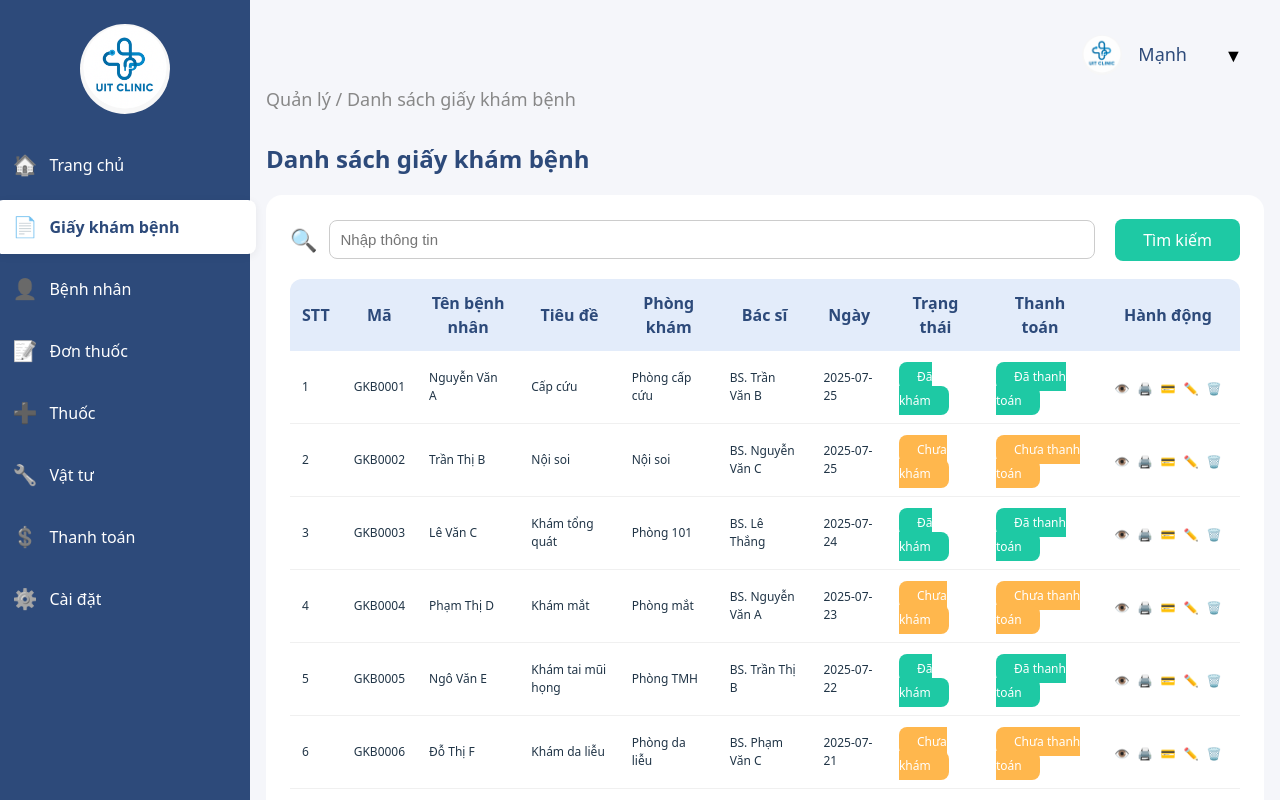
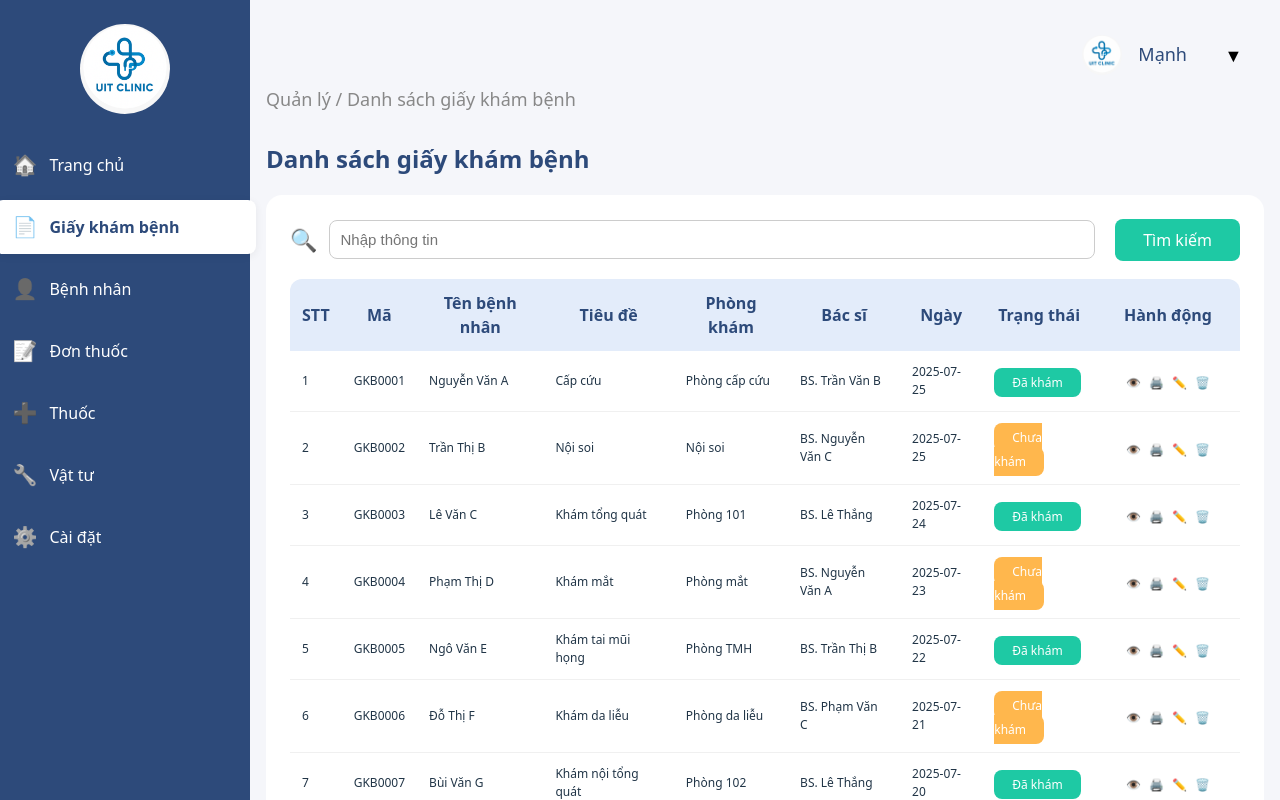
Before and after one commit to tolinh91/UITClinic, a React (Vite) app in the folder frontend/phongmach/: page /qlgkb in a window 1280 px wide. Shown: the top 800 px of the page. Built offline with nearby package versions, Linux system fonts and the light colour scheme.

Commit message:
Delete Thanh toan

```diff
--- a/frontend/phongmach/src/App.tsx
+++ b/frontend/phongmach/src/App.tsx
@@ -13,7 +13,6 @@ import PrintGKB from './pages/GiayKhamBenh/PrintGKB';
 import QLBenhNhan from './pages/BenhNhan/QLBenhNhan';
 import QLDonThuoc from './pages/DonThuoc/QLDonThuoc';
 import QLVatTu from './pages/VatTu/QLVatTu';
-import ThanhToan from './pages/ThanhToan/ThanhToan';
 import CaiDat from './pages/CaiDat/CaiDat';
 import CreateDT from './pages/DonThuoc/CreateDT';
 import QLThuoc from './pages/Thuoc/QLThuoc';
@@ -37,7 +36,6 @@ function App() {
         <Route path="/qlbenhnhan" element={<QLBenhNhan />} />
         <Route path="/qldonthuoc" element={<QLDonThuoc />} />
         <Route path="/qlvattu" element={<QLVatTu />} />
-        <Route path="/thanhtoan" element={<ThanhToan />} />
         <Route path="/caidat" element={<CaiDat />} />
         <Route path="/qldonthuoc/tao" element={<CreateDT />} />
         <Route path="/thuoc" element={<QLThuoc />} />
--- a/frontend/phongmach/src/pages/BenhNhan/CreateBN.tsx
+++ b/frontend/phongmach/src/pages/BenhNhan/CreateBN.tsx
@@ -10,7 +10,6 @@ const sidebarItems = [
   { label: "Đơn thuốc", icon: "📝", route: "/qldonthuoc" },
   { label: "Thuốc", icon: "➕", route: "/thuoc" },
   { label: "Vật tư", icon: "🔧", route: "/qlvattu" },
-  { label: "Thanh toán", icon: "💲", route: "/thanhtoan" },
   { label: "Hỗ trợ kỹ thuật", icon: "💡", route: "/hotro" },
   { label: "Cài đặt", icon: "⚙️", route: "/caidat" },
 ];
--- a/frontend/phongmach/src/pages/DonThuoc/CreateDT.tsx
+++ b/frontend/phongmach/src/pages/DonThuoc/CreateDT.tsx
@@ -9,7 +9,6 @@ const sidebarItems = [
   { label: "Đơn thuốc", icon: "📝", route: "/qldonthuoc" },
   { label: "Thuốc", icon: "➕", route: "/thuoc" },
   { label: "Vật tư", icon: "🔧", route: "/qlvattu" },
-  { label: "Thanh toán", icon: "💲", route: "/thanhtoan" },
   { label: "Hỗ trợ kỹ thuật", icon: "💡", route: "/hotro" },
   { label: "Cài đặt", icon: "⚙️", route: "/caidat" },
 ];
--- a/frontend/phongmach/src/pages/DonThuoc/QLDonThuoc.tsx
+++ b/frontend/phongmach/src/pages/DonThuoc/QLDonThuoc.tsx
@@ -9,7 +9,6 @@ const sidebarItems = [
   { label: "Đơn thuốc", icon: "📝", route: "/qldonthuoc" },
   { label: "Thuốc", icon: "➕", route: "/thuoc" },
   { label: "Vật tư", icon: "🔧", route: "/qlvattu" },
-  { label: "Thanh toán", icon: "💲", route: "/thanhtoan" },
   { label: "Hỗ trợ kỹ thuật", icon: "💡", route: "/hotro" },
   { label: "Cài đặt", icon: "⚙️", route: "/caidat" },
 ];
--- a/frontend/phongmach/src/pages/GiayKhamBenh/DetailGKB.tsx
+++ b/frontend/phongmach/src/pages/GiayKhamBenh/DetailGKB.tsx
@@ -9,7 +9,6 @@ const sidebarItems = [
   { label: "Đơn thuốc", icon: "📝", route: "/qldonthuoc" },
   { label: "Thuốc", icon: "➕", route: "/thuoc" },
   { label: "Vật tư", icon: "🔧", route: "/qlvattu" },
-  { label: "Thanh toán", icon: "💲", route: "/thanhtoan" },
   { label: "Cài đặt", icon: "⚙️", route: "/caidat" },
 ];
 
@@ -20,7 +19,6 @@ const info = {
   patient: "Mạnh",
   room: "Phòng xét nghiệm",
   status: "Đã khám",
-  payment: "Đã thanh toán",
   doctor: "Lê Thắng",
   price: "300.000 VNĐ",
 };
@@ -180,8 +178,8 @@ const DetailGKB: React.FC = () => {
                 <tr>
                   <td style={{ padding: '6px 8px', color: '#222' }}><b>Tên bác sĩ:</b></td>
                   <td style={{ padding: '6px 8px' }}>{info.doctor}</td>
-                  <td style={{ padding: '6px 8px', color: '#222' }}><b>Thanh toán:</b></td>
-                  <td style={{ padding: '6px 8px', color: '#1ec9a4' }}>{info.payment}</td>
+                  <td></td>
+                  <td></td>
                 </tr>
                 <tr>
                   <td style={{ padding: '6px 8px', color: '#222' }}><b>Giá:</b></td>
--- a/frontend/phongmach/src/pages/GiayKhamBenh/PrintGKB.tsx
+++ b/frontend/phongmach/src/pages/GiayKhamBenh/PrintGKB.tsx
@@ -13,7 +13,7 @@ const PrintGKB: React.FC = () => {
             <tr><td style={{ padding: 6 }}>Mã giấy khám bệnh:</td><td>GKB00001</td><td>Tiêu đề:</td><td>Tổng quát</td></tr>
             <tr><td style={{ padding: 6 }}>STT khám:</td><td>1</td><td>Tên bệnh nhân:</td><td>Mạnh</td></tr>
             <tr><td style={{ padding: 6 }}>Tên phòng khám:</td><td>Phòng xét nghiệm</td><td>Trạng thái:</td><td style={{ color: '#1ec9a4' }}>Đã khám</td></tr>
-            <tr><td style={{ padding: 6 }}>Tên bác sĩ:</td><td>Lê Thắng</td><td>Thanh toán:</td><td style={{ color: '#1ec9a4' }}>Đã thanh toán</td></tr>
+            <tr><td style={{ padding: 6 }}>Tên bác sĩ:</td><td>Lê Thắng</td><td></td><td></td></tr>
             <tr><td style={{ padding: 6 }}>Giá:</td><td style={{ color: '#1ec9a4' }}>300.000 VNĐ</td><td></td><td></td></tr>
           </tbody>
         </table>
--- a/frontend/phongmach/src/pages/GiayKhamBenh/QLGKB.tsx
+++ b/frontend/phongmach/src/pages/GiayKhamBenh/QLGKB.tsx
@@ -9,7 +9,6 @@ const sidebarItems = [
   { label: "Đơn thuốc", icon: "📝", route: "/qldonthuoc" },
   { label: "Thuốc", icon: "➕", route: "/thuoc" },
   { label: "Vật tư", icon: "🔧", route: "/qlvattu" },
-  { label: "Thanh toán", icon: "💲", route: "/thanhtoan" },
   { label: "Cài đặt", icon: "⚙️", route: "/caidat" },
 ];
 
@@ -23,7 +22,6 @@ const initialData = [
     doctor: "BS. Trần Văn B",
     date: "2025-07-25",
     status: "Đã khám",
-    payment: "Đã thanh toán",
   },
   {
     id: 2,
@@ -34,7 +32,6 @@ const initialData = [
     doctor: "BS. Nguyễn Văn C",
     date: "2025-07-25",
     status: "Chưa khám",
-    payment: "Chưa thanh toán",
   },
   {
     id: 3,
@@ -45,7 +42,6 @@ const initialData = [
     doctor: "BS. Lê Thắng",
     date: "2025-07-24",
     status: "Đã khám",
-    payment: "Đã thanh toán",
   },
   {
     id: 4,
@@ -56,7 +52,6 @@ const initialData = [
     doctor: "BS. Nguyễn Văn A",
     date: "2025-07-23",
     status: "Chưa khám",
-    payment: "Chưa thanh toán",
   },
   {
     id: 5,
@@ -67,7 +62,6 @@ const initialData = [
     doctor: "BS. Trần Thị B",
     date: "2025-07-22",
     status: "Đã khám",
-    payment: "Đã thanh toán",
   },
   {
     id: 6,
@@ -78,7 +72,6 @@ const initialData = [
     doctor: "BS. Phạm Văn C",
     date: "2025-07-21",
     status: "Chưa khám",
-    payment: "Chưa thanh toán",
   },
   {
     id: 7,
@@ -89,7 +82,6 @@ const initialData = [
     doctor: "BS. Lê Thắng",
     date: "2025-07-20",
     status: "Đã khám",
-    payment: "Đã thanh toán",
   },
   {
     id: 8,
@@ -100,7 +92,6 @@ const initialData = [
     doctor: "BS. Nguyễn Văn A",
     date: "2025-07-19",
     status: "Chưa khám",
-    payment: "Chưa thanh toán",
   },
   {
     id: 9,
@@ -111,7 +102,6 @@ const initialData = [
     doctor: "BS. Trần Thị B",
     date: "2025-07-18",
     status: "Đã khám",
-    payment: "Đã thanh toán",
   },
   {
     id: 10,
@@ -122,7 +112,6 @@ const initialData = [
     doctor: "BS. Phạm Văn C",
     date: "2025-07-17",
     status: "Chưa khám",
-    payment: "Chưa thanh toán",
   },
   {
     id: 11,
@@ -133,7 +122,6 @@ const initialData = [
     doctor: "BS. Lê Thắng",
     date: "2025-07-16",
     status: "Đã khám",
-    payment: "Đã thanh toán",
   },
   {
     id: 12,
@@ -144,7 +132,6 @@ const initialData = [
     doctor: "BS. Nguyễn Văn A",
     date: "2025-07-15",
     status: "Chưa khám",
-    payment: "Chưa thanh toán",
   },
 ];
 
@@ -306,14 +293,13 @@ function QLGKB() {
                     <th style={{ padding: 12 }}>Bác sĩ</th>
                     <th style={{ padding: 12 }}>Ngày</th>
                     <th style={{ padding: 12 }}>Trạng thái</th>
-                    <th style={{ padding: 12 }}>Thanh toán</th>
                     <th style={{ padding: 12 }}>Hành động</th>
                   </tr>
                 </thead>
                 <tbody>
                   {filtered.length === 0 ? (
                     <tr>
-                      <td colSpan={10} style={{ textAlign: 'center', padding: 32, color: '#888' }}>Không có dữ liệu phù hợp.</td>
+                      <td colSpan={9} style={{ textAlign: 'center', padding: 32, color: '#888' }}>Không có dữ liệu phù hợp.</td>
                     </tr>
                   ) : (
                     filtered.map((item, idx) => (
@@ -332,13 +318,6 @@ function QLGKB() {
                             <span style={{ background: '#ffb74d', color: '#fff', borderRadius: 8, padding: '6px 18px', fontWeight: 500, fontSize: 12 }}>Chưa khám</span>
                           )}
                         </td>
-                        <td style={{ padding: 12 }}>
-                          {item.payment === "Đã thanh toán" ? (
-                            <span style={{ background: '#1ec9a4', color: '#fff', borderRadius: 8, padding: '6px 18px', fontWeight: 500, fontSize: 12 }}>Đã thanh toán</span>
-                          ) : (
-                            <span style={{ background: '#ffb74d', color: '#fff', borderRadius: 8, padding: '6px 18px', fontWeight: 500, fontSize: 12 }}>Chưa thanh toán</span>
-                          )}
-                        </td>
                         <td style={{ padding: 12, textAlign: 'center', minWidth: 120 }}>
                           <span
                             title="Xem"
@@ -354,7 +333,6 @@ function QLGKB() {
                           >
                             🖨️
                           </span>
-                          <span title="Thanh toán" style={{ color: '#1ec9a4', fontSize: 12, marginRight: 8, cursor: 'pointer' }}>💳</span>
                           <span title="Sửa" style={{ color: '#1ec9a4', fontSize: 12, marginRight: 8, cursor: 'pointer' }}>✏️</span>
                           <span
                             title="Xóa"
--- a/frontend/phongmach/src/pages/Profile/MainPage.tsx
+++ b/frontend/phongmach/src/pages/Profile/MainPage.tsx
@@ -9,7 +9,6 @@ const sidebarItems = [
   { label: "Đơn thuốc", icon: "📝", route: "/qldonthuoc" },
   { label: "Thuốc", icon: "➕", route: "/thuoc" },
   { label: "Vật tư", icon: "🔧", route: "/qlvattu" },
-  { label: "Thanh toán", icon: "💲", route: "/thanhtoan" },
   { label: "Cài đặt", icon: "⚙️", route: "/caidat" },
 ];
 
@@ -185,11 +184,6 @@ function MainPage() {
               <div style={{ fontSize: 22, fontWeight: 700, margin: '8px 0' }}>10</div>
               <span style={{ fontSize: 22, color: '#bfc8d8' }}>📝</span>
             </div>
-            <div style={{ background: '#fff', borderRadius: 10, padding: 18, minWidth: 160, boxShadow: '0 2px 8px #0001', textAlign: 'center', flex: '1 1 160px', marginBottom: 12 }}>
-              <div style={{ fontWeight: 500 }}>Thanh toán</div>
-              <div style={{ fontSize: 22, fontWeight: 700, margin: '8px 0' }}>10</div>
-              <span style={{ fontSize: 22, color: '#bfc8d8' }}>💲</span>
-            </div>
           </div>
         </div>
       </div>
--- a/frontend/phongmach/src/pages/Profile/Profile.tsx
+++ b/frontend/phongmach/src/pages/Profile/Profile.tsx
@@ -15,7 +15,6 @@ const Profile: React.FC = () => {
             <li style={{ padding: '12px 32px', display: 'flex', alignItems: 'center', gap: 12 }}><span role="img" aria-label="prescription">💊</span> Đơn thuốc</li>
             <li style={{ padding: '12px 32px', display: 'flex', alignItems: 'center', gap: 12 }}><span role="img" aria-label="medicine">🩺</span> Thuốc</li>
             <li style={{ padding: '12px 32px', display: 'flex', alignItems: 'center', gap: 12 }}><span role="img" aria-label="supply">🔔</span> Vật tư</li>
-            <li style={{ padding: '12px 32px', display: 'flex', alignItems: 'center', gap: 12 }}><span role="img" aria-label="payment">💳</span> Thanh toán</li>
             <li style={{ padding: '12px 32px', display: 'flex', alignItems: 'center', gap: 12 }}><span role="img" aria-label="settings">⚙️</span> Cài đặt</li>
           </ul>
         </nav>
--- a/frontend/phongmach/src/pages/ThanhToan/ThanhToan.tsx
+++ /dev/null
@@ -1,7 +0,0 @@
-import React from "react";
-
-function ThanhToan() {
-  return <div>Quản lý Thanh toán</div>;
-}
-
-export default ThanhToan;
--- a/frontend/phongmach/src/pages/Thuoc/QLThuoc.tsx
+++ b/frontend/phongmach/src/pages/Thuoc/QLThuoc.tsx
@@ -9,7 +9,6 @@ const sidebarItems = [
   { label: "Đơn thuốc", icon: "📝", route: "/qldonthuoc" },
   { label: "Thuốc", icon: "➕", route: "/thuoc" },
   { label: "Vật tư", icon: "🔧", route: "/qlvattu" },
-  { label: "Thanh toán", icon: "💲", route: "/thanhtoan" },
   { label: "Hỗ trợ kỹ thuật", icon: "💡", route: "/hotro" },
   { label: "Cài đặt", icon: "⚙️", route: "/caidat" },
 ];
--- a/frontend/phongmach/src/pages/VatTu/QLVatTu.tsx
+++ b/frontend/phongmach/src/pages/VatTu/QLVatTu.tsx
@@ -10,7 +10,6 @@ const sidebarItems = [
   { label: "Đơn thuốc", icon: "📝", route: "/qldonthuoc" },
   { label: "Thuốc", icon: "➕", route: "/thuoc" },
   { label: "Vật tư", icon: "🔧", route: "/qlvattu" },
-  { label: "Thanh toán", icon: "💲", route: "/thanhtoan" },
   { label: "Hỗ trợ kỹ thuật", icon: "💡", route: "/hotro" },
   { label: "Cài đặt", icon: "⚙️", route: "/caidat" },
 ];
```
